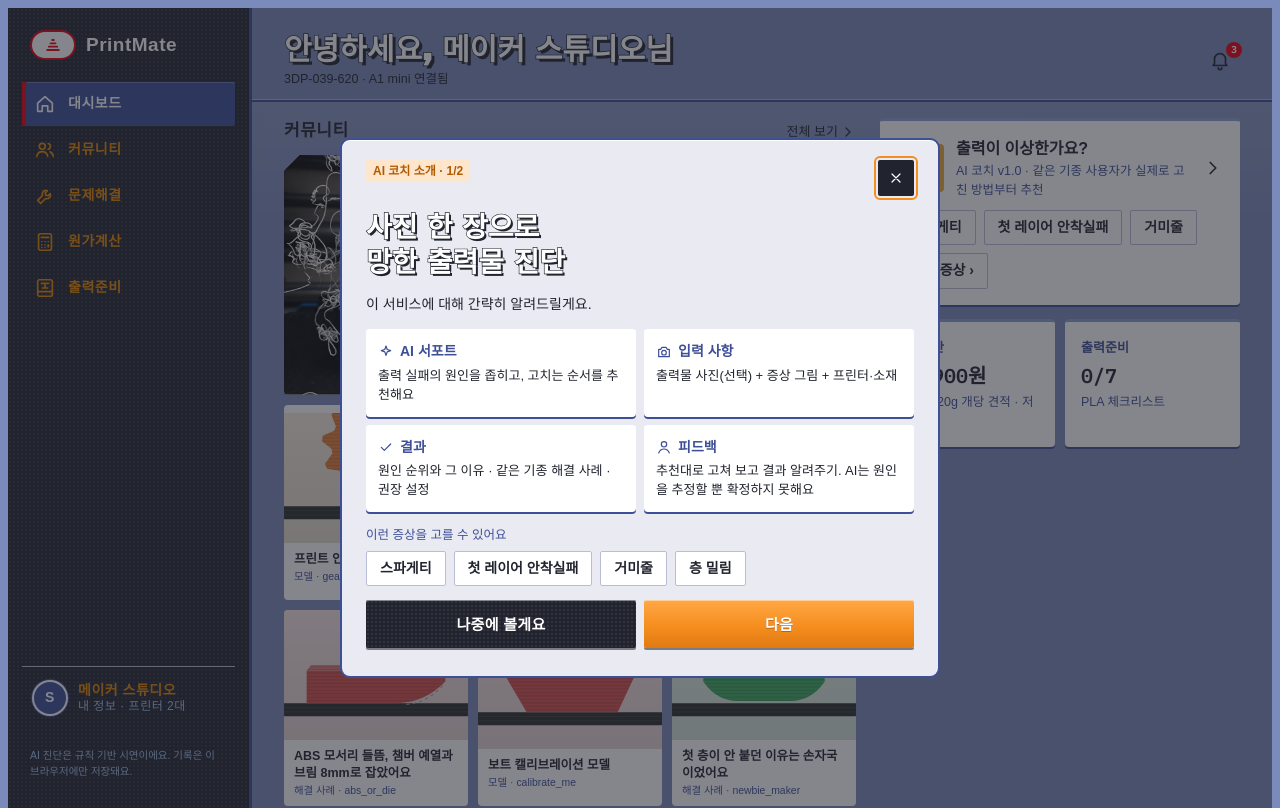
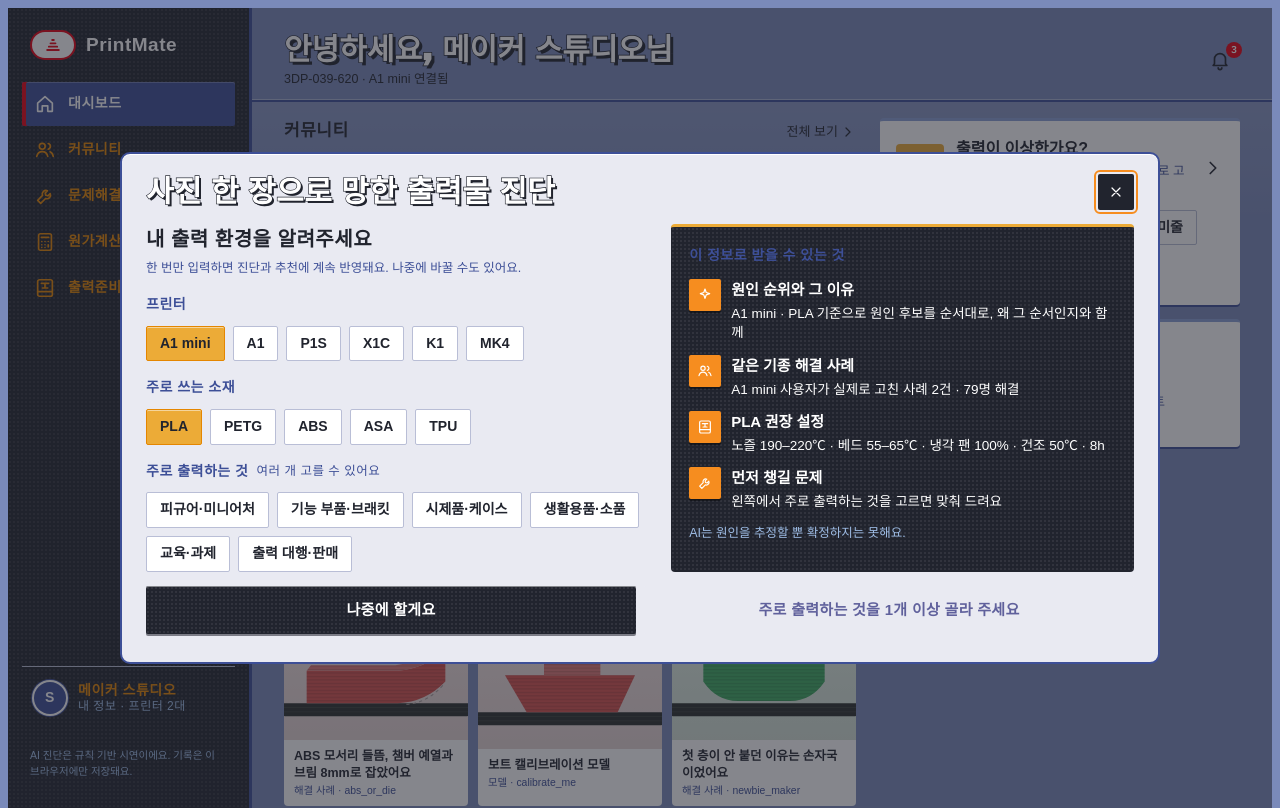
Before and after one commit to KorSamuel/3DPrintMate, a plain HTML site: page printmate-app.html in a window 1280 px wide. Drawn offline with Linux system fonts and the light colour scheme; a web font is replaced by a local one.

Commit message:
온보딩을 한 페이지로: 출력 환경 입력 + 받을 수 있는 것 미리보기
- 프린터·주 소재·주로 출력하는 것(여러 개)을 먼저 입력
- 오른쪽에 입력값 기준으로 받을 수 있는 것만 실시간 표시
- 출력 용도에 맞춰 대시보드 바로 진단 증상 변경

Co-Authored-By: Claude Opus 5.5 <noreply@anthropic.com>

```diff
--- a/printmate-app.html
+++ b/printmate-app.html
@@ -450,12 +450,20 @@ details.why[open] summary{margin-bottom:6px}
 .dashq .dashfix{text-align:left}
 .onbhook{font-family:var(--display);font-weight:900;font-size:28px;line-height:1.25;margin:0;color:#fff;letter-spacing:0;
   -webkit-text-stroke:1.2px var(--carbon);paint-order:stroke fill;text-shadow:2px 2px 0 var(--carbon)}
-.onbgrid{display:grid;grid-template-columns:1fr 1fr;gap:8px}
-.onbgrid > div{background:#fff;border-radius:var(--r-md);box-shadow:var(--bevel);padding:12px;display:flex;flex-direction:column;gap:4px}
-.onbgrid b{font-size:14px;display:flex;align-items:center;gap:6px;color:var(--chrome)}
-.onbgrid span{font-size:13px;line-height:1.45}
-.onbcount{display:flex;align-items:center;gap:8px;background:var(--halftone),var(--carbon);color:#fff;border-top:3px solid var(--amber);padding:12px 14px;border-radius:var(--r-md);font-size:14px}
-.onbcount b{color:var(--amber)}
+.sheethead h2.onbhook{font-size:30px;line-height:1.2;word-break:keep-all}
+@media (max-width:899px){.sheethead h2.onbhook{font-size:24px}}
+.onbwrap{display:grid;grid-template-columns:minmax(0,1fr);gap:16px}
+@media (min-width:900px){.onbwrap{grid-template-columns:minmax(0,1.1fr) minmax(0,1fr);align-items:stretch}}
+.onbin{gap:16px}
+.onbout{gap:12px;background:var(--halftone),var(--carbon);color:#fff;border-top:3px solid var(--amber);border-radius:var(--r-md);padding:18px}
+.onbout > h2{color:var(--amber);font-size:16px}
+.onbout .note{color:var(--sky)}
+.onbget{list-style:none;margin:0;padding:0;display:flex;flex-direction:column;gap:12px}
+.onbget li{display:grid;grid-template-columns:32px minmax(0,1fr);gap:10px;align-items:start}
+.onbget .gi{width:32px;height:32px;display:grid;place-items:center;background:var(--accent);border-radius:var(--r-sm);box-shadow:0 2px 0 rgba(0,0,0,.4)}
+.onbget li > span:last-child{display:flex;flex-direction:column;gap:3px;font-size:13.5px;line-height:1.45}
+.onbget b{font-size:15px;color:#fff}
+.onbget .chips{margin-top:4px;gap:6px}
 .titlebar p .mini-btn{font-size:inherit;padding:0;text-decoration:underline}
 
 /* ---------- Nintendo 2001 skin ---------- */
@@ -796,7 +804,7 @@ function viewHome(v){
         <span style="flex:1;min-width:0;text-align:left"><b style="display:block;font-size:16px">출력이 이상한가요?</b><span class="note">AI 코치 ${coachVersion()} · 같은 기종 사용자가 실제로 고친 방법부터 추천</span></span>
         ${ic('chev')}
       </button>
-      <div class="chips" aria-label="자주 생기는 증상으로 바로 진단">${['spaghetti','adhesion','stringing'].map(k=>`<button class="chip" data-quick="${k}">${SHORT[k]}</button>`).join('')}<button class="chip" data-tab="fix">다른 증상 ›</button></div>
+      <div class="chips" aria-label="자주 생기는 증상으로 바로 진단">${watchSyms(st.profile&&st.profile.uses).map(k=>`<button class="chip" data-quick="${k}">${SHORT[k]}</button>`).join('')}<button class="chip" data-tab="fix">다른 증상 ›</button></div>
     </div>
     <div class="grid2">
       <button class="card tile" data-tab="cost"><small>원가계산</small><b class="mono">${won(r.unit)}</b><span class="note">${esc(st.cost.mat)} · ${esc(st.cost.g)}g 개당 견적 · 저장 ${st.quotes.length}건</span></button>
@@ -1165,26 +1173,42 @@ function condHTML(){ const c = condDraft, ask = ASK[c.sym];
   <button class="btn primary block" id="condApply">${ic('spark','sm')}이 조건으로 다시 진단</button>`; }
 function openCond(){ const d = st.diag; condDraft = {printer:d.printer, mat:d.mat, sym:d.sym, when:d.when}; openSheet(condHTML()); }
 
-/* onboarding (week 10 · 01): what the AI coach does, what to give it, what comes back, and what stays with the user */
+/* onboarding (week 10 · 01): first the user's setup (printer, material, what they print), then what the AI coach does with it */
+// what people print → symptoms worth watching first (used for the intro and the dashboard quick chips)
+const USES = [['figure','피규어·미니어처',['spaghetti','stringing']],['part','기능 부품·브래킷',['layershift','warping']],['proto','시제품·케이스',['warping','adhesion']],
+  ['home','생활용품·소품',['adhesion','stringing']],['edu','교육·과제',['adhesion','spaghetti']],['biz','출력 대행·판매',['underext','layershift']]];
+function watchSyms(uses){ const out=[]; USES.filter(u=>(uses||[]).includes(u[0])).forEach(u=>u[2].forEach(k=>{ if(!out.includes(k)) out.push(k); }));
+  return out.length ? out.slice(0,3) : ['spaghetti','adhesion','stringing']; }
 let onbDraft = null;
-function onbHTML(step){
-  const x = `<button class="x" data-close aria-label="닫기">${ic('x','sm')}</button>`;
-  if(step===1) return `<div class="sheethead"><span class="tag ok">AI 코치 소개 · 1/2</span>${x}</div>
-    <h2 class="onbhook">사진 한 장으로<br>망한 출력물 진단</h2>
-    <p style="margin:0">이 서비스에 대해 간략히 알려드릴게요.</p>
-    <div class="onbgrid">${[['spark','AI 서포트','출력 실패의 원인을 좁히고, 고치는 순서를 추천해요'],['camera','입력 사항','출력물 사진(선택) + 증상 그림 + 프린터·소재'],['check','결과','원인 순위와 그 이유 · 같은 기종 해결 사례 · 권장 설정'],['me','피드백','추천대로 고쳐 보고 결과 알려주기. AI는 원인을 추정할 뿐 확정하지 못해요']].map(([i,t,s])=>`<div><b>${ic(i,'sm')}${t}</b><span>${s}</span></div>`).join('')}</div>
-    <div class="sec" style="gap:6px"><span class="note">이런 증상을 고를 수 있어요</span><div class="chips">${['spaghetti','adhesion','stringing','layershift'].map(k=>`<span class="chip">${SHORT[k]}</span>`).join('')}</div></div>
-    <div class="btnrow"><button class="btn ghost" data-close>나중에 볼게요</button><button class="btn primary" data-onb="2">다음</button></div>`;
-  const c = onbDraft, n = allPosts().filter(p=>p.type==='case'&&(p.printer===c.printer||p.mat===c.mat)).reduce((a,p)=>a+solvedCount(p),0) + Object.values(FB_PRIOR).flat().reduce((a,v)=>a+v[0],0);
-  return `<div class="sheethead"><span class="tag ok">AI 코치 소개 · 2/2</span>${x}</div>
-    <h2 style="margin:0">내 프린터와 소재를 알려주세요</h2>
-    <p class="note" style="margin:0">한 번만 고르면 다음부터 매번 설명하지 않아도 돼요.</p>
-    <div class="sec"><h2>프린터</h2><div class="chips">${PRINTERS.map(p=>`<button class="chip" data-opr="${p}" aria-pressed="${c.printer===p}">${p}</button>`).join('')}</div></div>
-    <div class="sec"><h2>소재</h2><div class="chips">${Object.keys(MAT).map(p=>`<button class="chip" data-omt="${p}" aria-pressed="${c.mat===p}">${p}</button>`).join('')}</div></div>
-    <div class="onbcount">${ic('community','sm')} <span><b>${esc(c.printer)} · ${esc(c.mat)}</b> 사용자의 해결 기록 <b class="mono">${n.toLocaleString('ko-KR')}건</b>을 기준으로 코칭해요</span></div>
-    <div class="btnrow"><button class="btn ghost" data-onb="1">이전</button><button class="btn primary" id="onbDone">증상 고르러 가기</button></div>`;
-}
-function openOnboard(step){ st.onboarded = true; save(); onbDraft = onbDraft || {printer:st.diag.printer, mat:st.diag.mat}; openSheet(onbHTML(step||1)); }
+// one wide page: inputs on the left, and on the right only what the user gets from those inputs (updates live)
+function onbHTML(){
+  const c = onbDraft, m = MAT[c.mat], useNames = USES.filter(u=>c.uses.includes(u[0])).map(u=>u[1]);
+  const cases = allPosts().filter(p=>p.type==='case'&&p.printer===c.printer), solved = cases.reduce((a,p)=>a+solvedCount(p),0);
+  const get = [
+    ['spark','원인 순위와 그 이유',`${c.printer} · ${c.mat} 기준으로 원인 후보를 순서대로, 왜 그 순서인지와 함께`],
+    ['community','같은 기종 해결 사례', cases.length ? `${c.printer} 사용자가 실제로 고친 사례 ${cases.length}건 · ${solved.toLocaleString('ko-KR')}명 해결` : `아직 ${c.printer} 사례가 적어서, 비슷한 기종 사례로 먼저 보여드려요`],
+    ['prep',`${c.mat} 권장 설정`,`노즐 ${m.nozzle}℃ · 베드 ${m.bed}℃ · 냉각 팬 ${m.fan} · 건조 ${m.dry}`],
+    ['fix','먼저 챙길 문제', c.uses.length ? `${useNames.join(' · ')} 출력에서 자주 생기는 문제` : '왼쪽에서 주로 출력하는 것을 고르면 맞춰 드려요', c.uses.length ? watchSyms(c.uses) : []]];
+  if(c.uses.includes('biz')) get.push(['cost','견적서 · 세금계산서','원가를 계산하면 견적서를 자동으로 만들고, 세금계산서로 바로 바꿔요']);
+  return `<div class="sheethead"><h2 class="onbhook">사진 한 장으로 망한 출력물 진단</h2><button class="x" data-close aria-label="닫기">${ic('x','sm')}</button></div>
+  <div class="onbwrap">
+    <div class="sec onbin">
+      <div><h2 style="margin:0;font-size:20px">내 출력 환경을 알려주세요</h2><p class="note" style="margin:4px 0 0">한 번만 입력하면 진단과 추천에 계속 반영돼요. 나중에 바꿀 수도 있어요.</p></div>
+      <div class="sec"><h2>프린터</h2><div class="chips">${PRINTERS.map(p=>`<button class="chip" data-opr="${p}" aria-pressed="${c.printer===p}">${p}</button>`).join('')}</div></div>
+      <div class="sec"><h2>주로 쓰는 소재</h2><div class="chips">${Object.keys(MAT).map(p=>`<button class="chip" data-omt="${p}" aria-pressed="${c.mat===p}">${p}</button>`).join('')}</div></div>
+      <div class="sec"><h2>주로 출력하는 것 <span class="note" style="font-weight:500">여러 개 고를 수 있어요</span></h2><div class="chips">${USES.map(([k,l])=>`<button class="chip" data-ouse="${k}" aria-pressed="${c.uses.includes(k)}">${l}</button>`).join('')}</div></div>
+    </div>
+    <div class="sec onbout" aria-live="polite">
+      <h2 style="margin:0">이 정보로 받을 수 있는 것</h2>
+      <ul class="onbget">${get.map(([i,t,s,syms])=>`<li><span class="gi">${ic(i,'sm')}</span><span><b>${t}</b><span>${esc(s)}</span>${syms&&syms.length?`<span class="chips">${syms.map(k=>`<span class="tag warn">${SHORT[k]}</span>`).join('')}</span>`:''}</span></li>`).join('')}</ul>
+      <p class="note" style="margin:0">AI는 원인을 추정할 뿐 확정하지는 못해요.</p>
+    </div>
+  </div>
+  <div class="btnrow"><button class="btn ghost" data-close>나중에 할게요</button><button class="btn primary" id="onbDone" ${c.uses.length?'':'disabled'}>${c.uses.length?'시작하기':'주로 출력하는 것을 1개 이상 골라 주세요'}</button></div>`;
+}
+function openOnboard(){ st.onboarded = true; save(); const p = st.profile||{};
+  onbDraft = {printer:p.printer||st.diag.printer, mat:p.mat||st.diag.mat, uses:(p.uses||[]).slice()};
+  openSheet(onbHTML(), w=>w.querySelector('.sheet').classList.add('wide')); }
 
 /* ---------- cost ---------- */
 const COST_FIELDS = [
@@ -1575,11 +1599,12 @@ document.addEventListener('click', e=>{
   if(t.id==='condApply'){ const d=st.diag, c=condDraft, changed = c.sym!==d.sym||c.printer!==d.printer||c.mat!==d.mat;
     Object.assign(d,{sym:c.sym,printer:c.printer,mat:c.mat,when:c.when,ran:true}); if(changed) resetFb(); save(); closeSheet(); viewFix($('#view'));
     const o=$('#diagOut'); if(o) o.scrollIntoView({block:'start'}); toast('조건을 바꿔 다시 진단했어요'); return; }
-  if(t.id==='onbOpen'){ openOnboard(1); return; }
-  if(ds.onb){ swapSheet(onbHTML(+ds.onb)); return; }
-  if(ds.opr){ onbDraft.printer=ds.opr; swapSheet(onbHTML(2)); return; }
-  if(ds.omt){ onbDraft.mat=ds.omt; swapSheet(onbHTML(2)); return; }
-  if(t.id==='onbDone'){ const d=st.diag; if(d.printer!==onbDraft.printer||d.mat!==onbDraft.mat){ d.printer=onbDraft.printer; d.mat=onbDraft.mat; d.ran=false; resetFb(); }
+  if(t.id==='onbOpen'){ openOnboard(); return; }
+  if(ds.opr){ onbDraft.printer=ds.opr; swapSheet(onbHTML()); return; }
+  if(ds.omt){ onbDraft.mat=ds.omt; swapSheet(onbHTML()); return; }
+  if(ds.ouse){ const u=onbDraft.uses, i=u.indexOf(ds.ouse); if(i<0) u.push(ds.ouse); else u.splice(i,1); swapSheet(onbHTML()); return; }
+  if(t.id==='onbDone'){ const d=st.diag, c=onbDraft; st.profile={printer:c.printer, mat:c.mat, uses:c.uses.slice()};
+    if(d.printer!==c.printer||d.mat!==c.mat){ d.printer=c.printer; d.mat=c.mat; d.ran=false; resetFb(); }
     save(); closeSheet(); go('fix'); toast(`${d.printer} · ${d.mat} 기준으로 코칭할게요`); return; }
   if(t.id==='runDiag'){ st.diag.ran=true; save(); t.innerHTML=ic('spark','sm')+'증상과 사례를 비교하는 중…'; t.disabled=true;
     setTimeout(()=>{ viewFix($('#view')); const o=$('#diagOut'); if(o) o.scrollIntoView({behavior:'smooth',block:'start'}); }, 600); return; }
@@ -1663,6 +1688,6 @@ let rsz; addEventListener('resize',()=>{ clearTimeout(rsz); rsz=setTimeout(()=>{
 /* ---------- boot ---------- */
 const h = location.hash.slice(1); st.tab = (TABS.some(x=>x[0]===h) || h==='me') ? h : 'home';
 renderNav(); render();
-if(!st.onboarded) openOnboard(1);
+if(!st.onboarded) openOnboard();
 })();
 </script>
```
